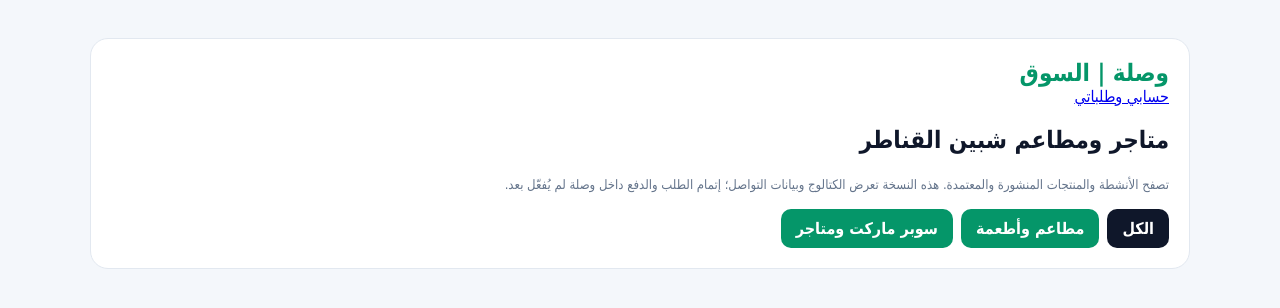
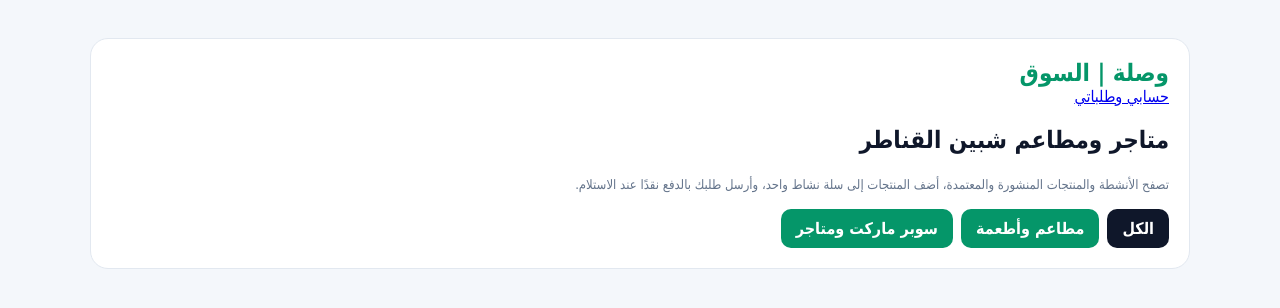
Before and after one commit to ahmedsabrielnady/WASLA-APP, a plain HTML site: page marketplace.html in a window 1280 px wide. Drawn offline with nearby package versions, Linux system fonts and the light colour scheme.

Commit message:
Correct marketplace checkout availability description

```diff
--- a/marketplace.html
+++ b/marketplace.html
@@ -1,7 +1,7 @@
 <!doctype html>
 <html lang="ar" dir="rtl"><head><meta charset="utf-8"><meta name="viewport" content="width=device-width,initial-scale=1"><meta name="theme-color" content="#059669"><title>السوق والمتاجر | وصلة</title><script src="https://cdn.jsdelivr.net/npm/@supabase/supabase-js@2"></script>
 <style>:root{font-family:Tahoma,Arial,sans-serif;background:#f4f7fb;color:#0f172a}*{box-sizing:border-box}body{margin:0;padding:18px}.wrap{max-width:1100px;margin:20px auto}.head,.provider{background:white;border:1px solid #e2e8f0;border-radius:18px;padding:20px;margin-bottom:14px}.brand{font-size:24px;font-weight:900;color:#059669}.filters{display:flex;gap:8px;flex-wrap:wrap;margin-top:12px}button{padding:10px 15px;border:0;border-radius:10px;background:#059669;color:white;font:inherit;font-weight:800;cursor:pointer}.active{background:#0f172a}.grid{display:grid;grid-template-columns:repeat(auto-fit,minmax(220px,1fr));gap:12px}.product{border:1px solid #e2e8f0;border-radius:12px;padding:14px}.price{font-weight:900;color:#059669;font-size:18px}.muted{color:#64748b;font-size:13px;line-height:1.7}.notice{padding:12px;background:#ecfdf5;border-radius:10px;color:#065f46}.hidden{display:none!important}
-</style></head><body><main class="wrap"><section class="head"><div class="brand">وصلة | السوق</div><div><a href="/">حسابي وطلباتي</a></div><h1>متاجر ومطاعم شبين القناطر</h1><p class="muted">تصفح الأنشطة والمنتجات المنشورة والمعتمدة. هذه النسخة تعرض الكتالوج وبيانات التواصل؛ إتمام الطلب والدفع داخل وصلة لم يُفعّل بعد.</p><div class="filters"><button data-sector="all" class="active">الكل</button><button data-sector="restaurants">مطاعم وأطعمة</button><button data-sector="market">سوبر ماركت ومتاجر</button></div><div id="message" class="notice hidden"></div></section><section id="cartBox" class="provider hidden"><h2>سلة الطلب</h2><p id="cartMerchant" class="muted"></p><div id="cartItems"></div><p id="cartTotal" class="price"></p><div class="field"><label for="deliveryAddress">عنوان التوصيل</label><input id="deliveryAddress" maxlength="400" placeholder="الشارع والمنطقة والعلامة المميزة"></div><div class="field"><label for="customerPhone">رقم هاتف للتواصل</label><input id="customerPhone" type="tel" maxlength="24" placeholder="01xxxxxxxxx"></div><div class="field"><label for="orderNotes">ملاحظات</label><input id="orderNotes" maxlength="1000" placeholder="ملاحظات اختيارية"></div><p class="muted">الدفع المتاح حاليًا: نقدًا عند الاستلام. لن يتم خصم أي مبلغ إلكتروني.</p><button id="checkout">تأكيد الطلب</button></section><div id="catalog"></div></main>
+</style></head><body><main class="wrap"><section class="head"><div class="brand">وصلة | السوق</div><div><a href="/">حسابي وطلباتي</a></div><h1>متاجر ومطاعم شبين القناطر</h1><p class="muted">تصفح الأنشطة والمنتجات المنشورة والمعتمدة، أضف المنتجات إلى سلة نشاط واحد، وأرسل طلبك بالدفع نقدًا عند الاستلام.</p><div class="filters"><button data-sector="all" class="active">الكل</button><button data-sector="restaurants">مطاعم وأطعمة</button><button data-sector="market">سوبر ماركت ومتاجر</button></div><div id="message" class="notice hidden"></div></section><section id="cartBox" class="provider hidden"><h2>سلة الطلب</h2><p id="cartMerchant" class="muted"></p><div id="cartItems"></div><p id="cartTotal" class="price"></p><div class="field"><label for="deliveryAddress">عنوان التوصيل</label><input id="deliveryAddress" maxlength="400" placeholder="الشارع والمنطقة والعلامة المميزة"></div><div class="field"><label for="customerPhone">رقم هاتف للتواصل</label><input id="customerPhone" type="tel" maxlength="24" placeholder="01xxxxxxxxx"></div><div class="field"><label for="orderNotes">ملاحظات</label><input id="orderNotes" maxlength="1000" placeholder="ملاحظات اختيارية"></div><p class="muted">الدفع المتاح حاليًا: نقدًا عند الاستلام. لن يتم خصم أي مبلغ إلكتروني.</p><button id="checkout">تأكيد الطلب</button></section><div id="catalog"></div></main>
 <script>
 const URL='https://fdduzcytuhoelnnejgkl.supabase.co',KEY='sb_publishable_qRwoBnYmdrjrNfAVhTChnA_H8XzY529',db=window.supabase?.createClient(URL,KEY),$=id=>document.getElementById(id);let allProviders=[],allProducts=[],filter='all',cart=[],cartProviderId=null,cartProviderName='';
 function say(t){$('message').textContent=t;$('message').classList.remove('hidden');}
```
